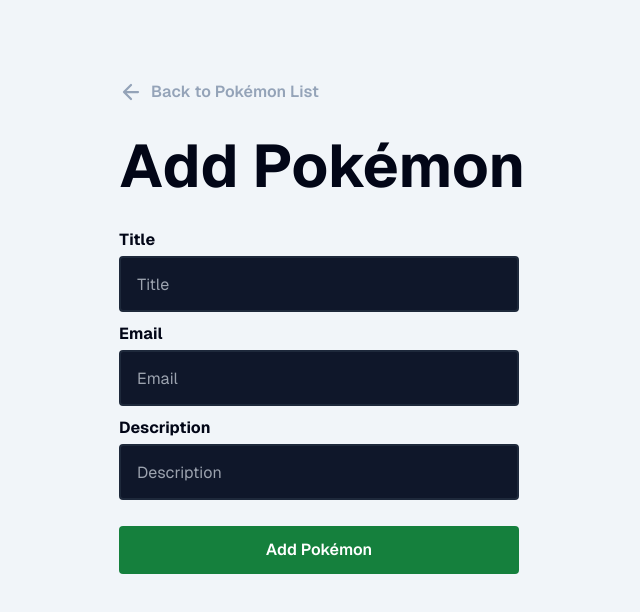
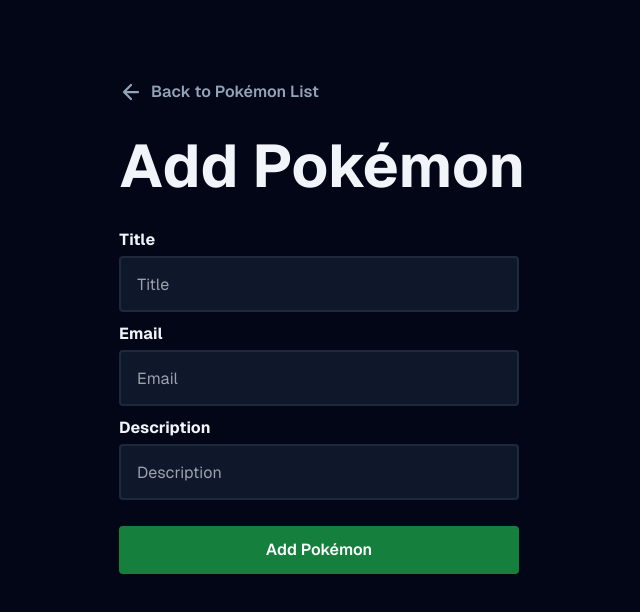
Before and after one commit to vinzcelavi/Jump, a Next.js app: page /add-pokemon in a window 1280 px wide. Shown: the top 612 px of the page, without its empty margins (281-921 px from the left). Built offline with nearby package versions, Linux system fonts and the light colour scheme.

Commit message:
Remove light mode

```diff
--- a/app/globals.css
+++ b/app/globals.css
@@ -3,15 +3,8 @@
 @tailwind utilities;
 
 :root {
-  --background: #f1f5f9;
-  --foreground: #020617;
-}
-
-@media (prefers-color-scheme: dark) {
-  :root {
-    --background: #020617;
-    --foreground: #f1f5f9;
-  }
+  --background: #020617;
+  --foreground: #f1f5f9;
 }
 
 body {
```
